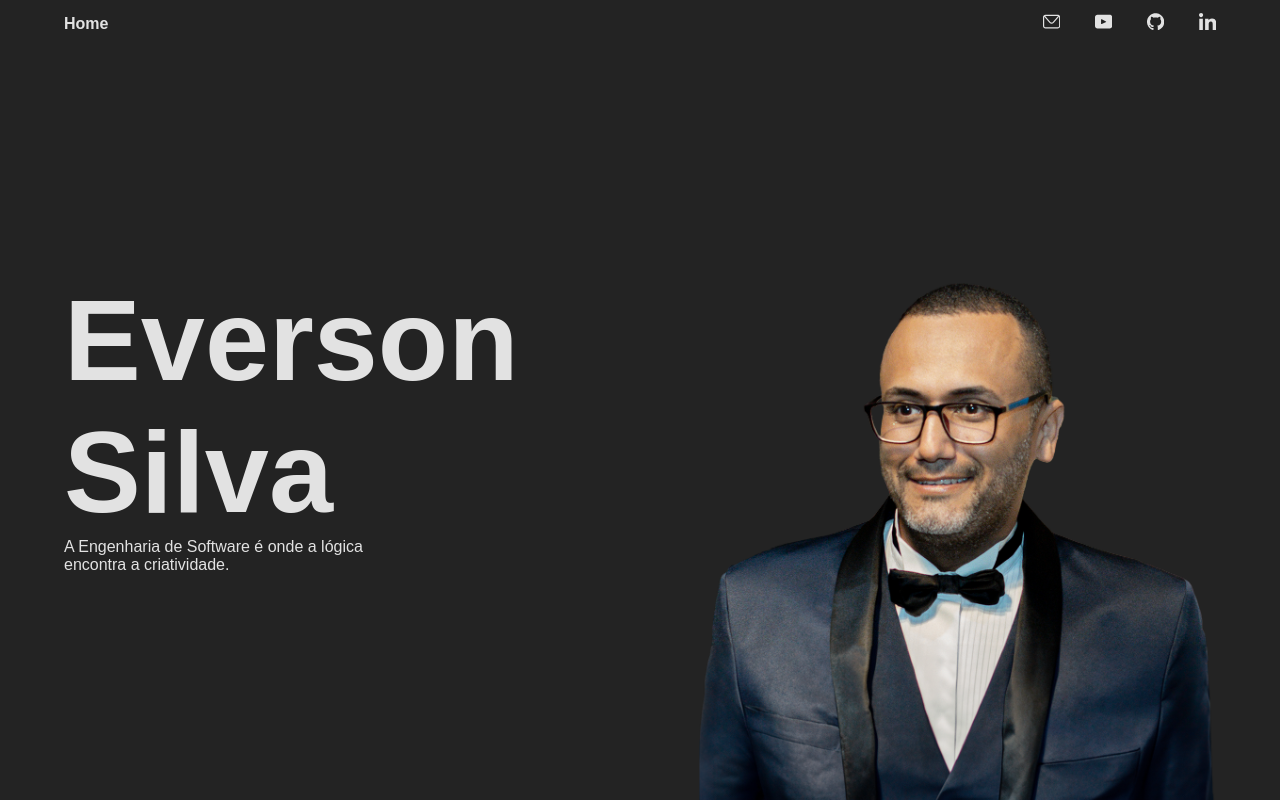
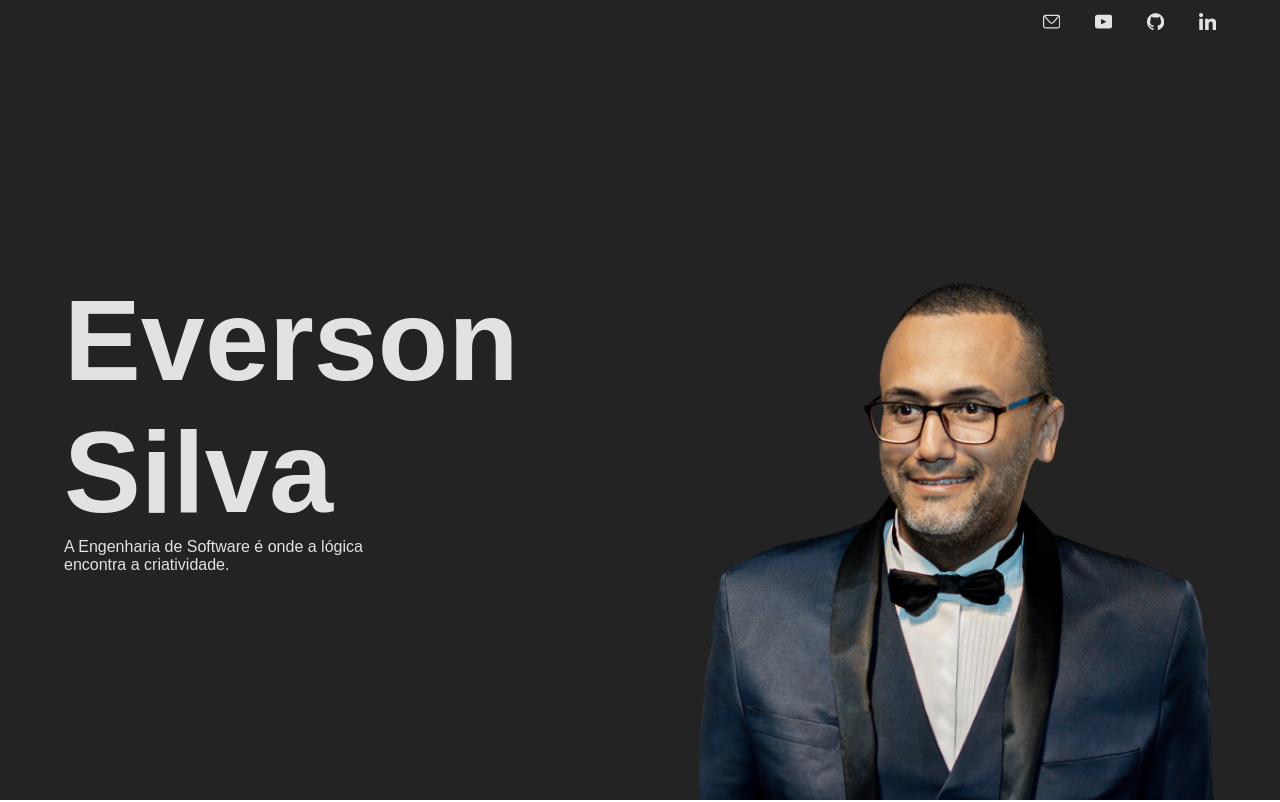
Before and after one commit to eversondeveloper/curriculum, a React (Vite) app: page / in a window 1280 px wide. Shown: the top 802 px of the page. Built offline with nearby package versions, Linux system fonts and the light colour scheme.

Commit message:
mudança link youtube

```diff
--- a/package.json
+++ b/package.json
@@ -5,7 +5,7 @@
   "type": "module",
   "homepage": "https://eversonsilvadeveloper.github.io/curriculum",
   "scripts": {
-    "dev": "vite --host --port 8888",
+    "dev": "vite",
     "build": "vite build",
     "lint": "eslint . --ext js,jsx --report-unused-disable-directives --max-warnings 0",
     "preview": "vite preview",
@@ -26,6 +26,7 @@
     "eslint-plugin-react": "^7.34.2",
     "eslint-plugin-react-hooks": "^4.6.2",
     "eslint-plugin-react-refresh": "^0.4.7",
+    "gh-pages": "^6.2.0",
     "vite": "^5.3.1"
   }
 }
--- a/src/components/Header.jsx
+++ b/src/components/Header.jsx
@@ -7,9 +7,9 @@ export default function Header() {
     <HeaderStyled>
       <div className="divmenu">
         <div className="menu">
-          <a href={"/"} className="linkmenu">
+          {/* <a href={"/"} className="linkmenu">
             Home
-          </a>
+          </a> */}
         </div>
         <div className="divredessociais">
           <IconBtn tamCase={100} corBtn={1} />
--- a/src/components/IconsBtn.jsx
+++ b/src/components/IconsBtn.jsx
@@ -98,7 +98,7 @@ export default function IconBtn(props) {
           {emailIcon(1)}
         </a>
       </div>
-      <div className={styles.iconsbtn} style={{display: "none"}}>
+      <div className={styles.iconsbtn} style={{ display: "none" }}>
         <a
           target="_blank"
           href="https://wa.me/55321986332900"
@@ -110,7 +110,7 @@ export default function IconBtn(props) {
       <div className={styles.iconsbtn}>
         <a
           target="_blank"
-          href="https://www.youtube.com/@ifinfobr"
+          href="https://www.youtube.com/channel/UC2G6ZZilUH2UUCkox8KUuGw"
           className={styles.linksicons}
         >
           {youtubeIcon(2)}
```
Also changed, not shown: 1 other file (tests, documents, lock files or other folders).
